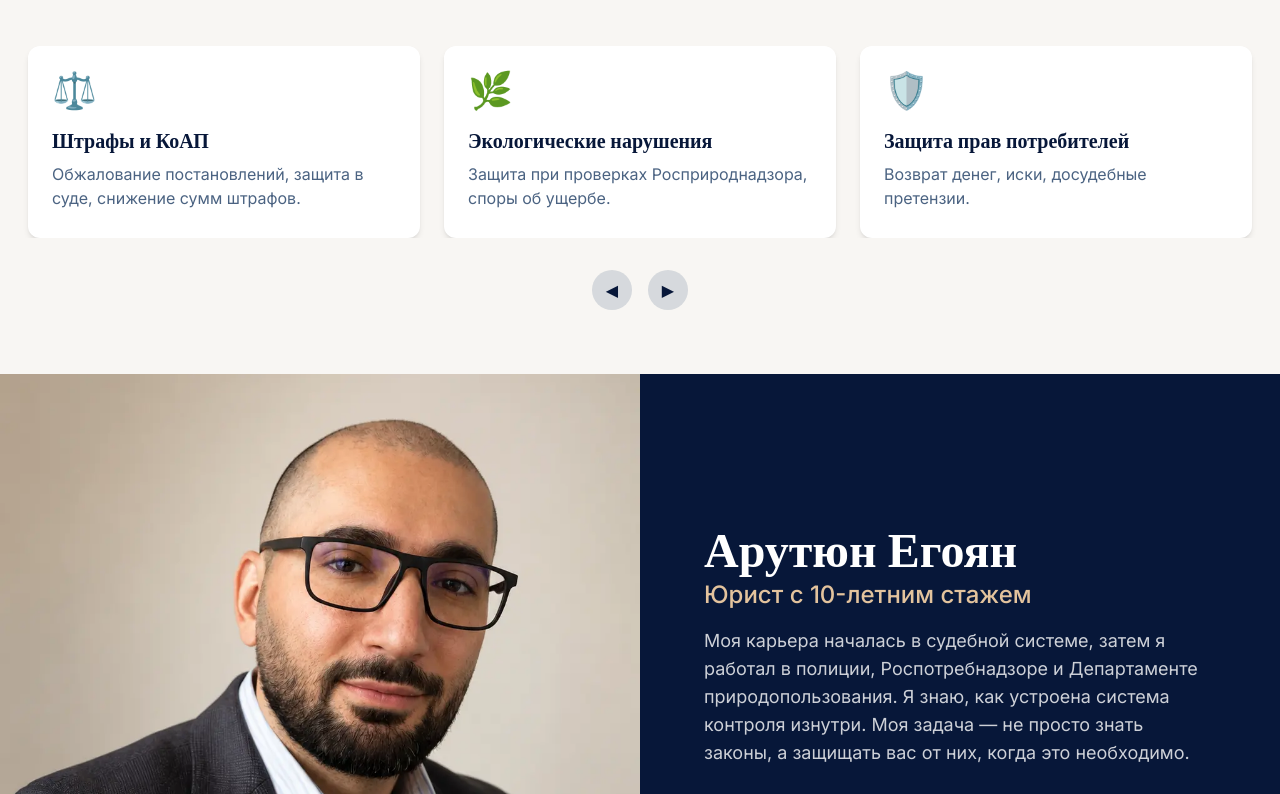
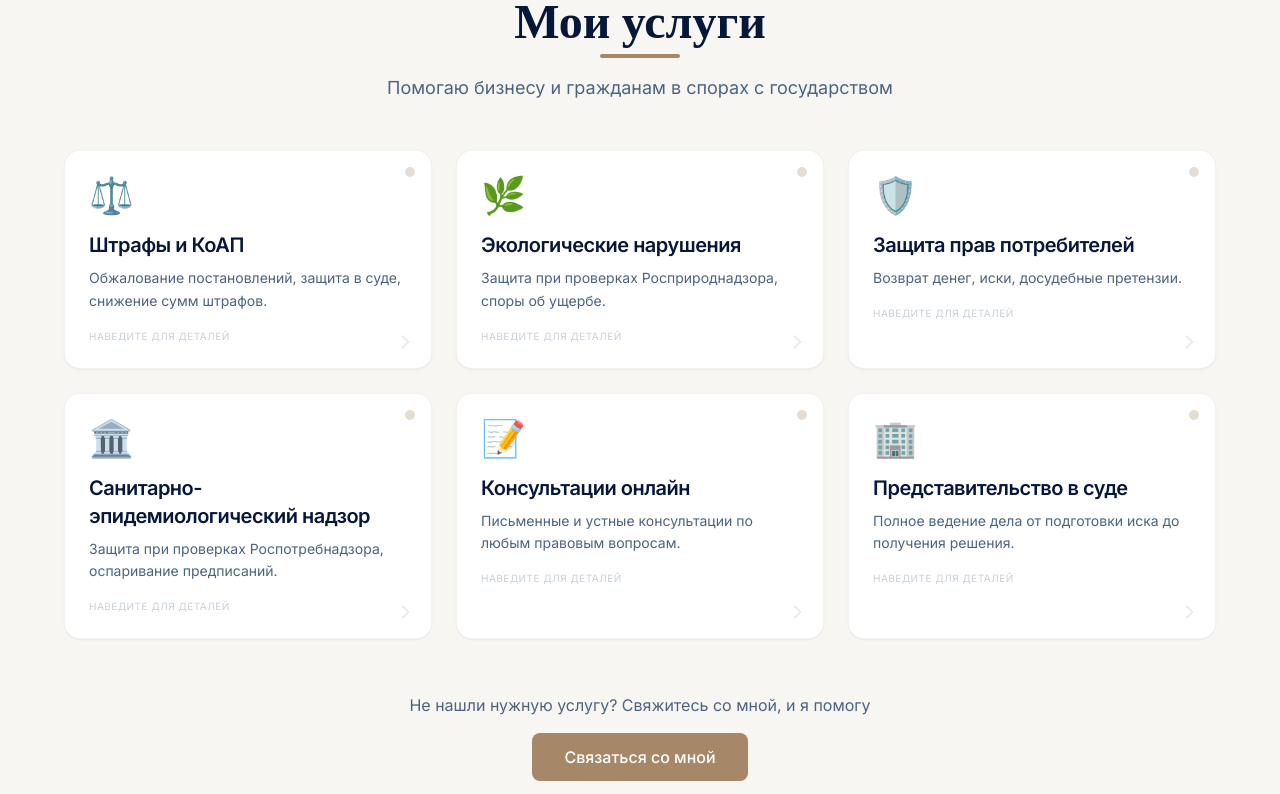
Before and after one commit to Freemason-EAG/myWebsite, a React (Vite) app: page / in a window 1280 px wide. Shown: the part 966-1760 px from the top of the page. Built offline with nearby package versions, Linux system fonts and the light colour scheme; a web font is replaced by a local one.

Commit message:
enhance Services UX with hover indicators

```diff
--- a/src/components/Services.jsx
+++ b/src/components/Services.jsx
@@ -1,105 +1,294 @@
-import { useCallback } from "react";
-import useEmblaCarousel from "embla-carousel-react";
-
 const services = [
   {
     icon: '⚖️',
     title: 'Штрафы и КоАП',
-        description: 'Обжалование постановлений, защита в суде, снижение сумм штрафов.'
+    description: 'Обжалование постановлений, защита в суде, снижение сумм штрафов.',
+    details: [
+      'Обжалование постановлений о штрафах',
+      'Защита в суде по делам об административных правонарушениях',
+      'Снижение сумм штрафов',
+      'Споры с ГИБДД, Роспотребнадзором и другими органами',
+    ],
   },
   {
     icon: '🌿',
     title: 'Экологические нарушения',
-        description: 'Защита при проверках Росприроднадзора, споры об ущербе.'
+    description: 'Защита при проверках Росприроднадзора, споры об ущербе.',
+    details: [
+      'Защита при проверках Росприроднадзора',
+      'Споры о возмещении экологического ущерба',
+      'Обжалование предписаний',
+      'Сопровождение при административных расследованиях',
+    ],
   },
   {
     icon: '🛡️',
     title: 'Защита прав потребителей',
-        description: 'Возврат денег, иски, досудебные претензии.'
+    description: 'Возврат денег, иски, досудебные претензии.',
+    details: [
+      'Досудебные претензии к продавцам',
+      'Иски о защите прав потребителей',
+      'Возврат товаров ненадлежащего качества',
+      'Взыскание неустоек и морального вреда',
+    ],
   },
   {
     icon: '🏛️',
-        title: 'Санитарно-эпидемиологическое благополучие',
-        description: 'Защита при проверках Роспотребнадзора'
+    title: 'Санитарно-эпидемиологический надзор',
+    description: 'Защита при проверках Роспотребнадзора, оспаривание предписаний.',
+    details: [
+      'Сопровождение проверок Роспотребнадзора',
+      'Оспаривание предписаний',
+      'Защита при административных расследованиях',
+      'Консультации по санитарному законодательству',
+    ],
   },
   {
     icon: '📝',
     title: 'Консультации онлайн',
-        description: 'Письменные и устные консультации по любым правовым вопросам.'
+    description: 'Письменные и устные консультации по любым правовым вопросам.',
+    details: [
+      'Устные и письменные консультации',
+      'Правовой анализ документов',
+      'Подготовка правовых заключений',
+      'Консультации по телефону и в мессенджерах',
+    ],
   },
   {
     icon: '🏢',
     title: 'Представительство в суде',
-        description: 'Полное ведение дела от подготовки иска до получения решения.'
+    description: 'Полное ведение дела от подготовки иска до получения решения.',
+    details: [
+      'Подготовка исковых заявлений',
+      'Представительство в судах всех инстанций',
+      'Обжалование судебных решений',
+      'Ведение дела "под ключ"',
+    ],
   },
 ]
 
 const Services = () => {
-    const [emblaRef, emblaApi] = useEmblaCarousel({
-        loop: true,
-        align: 'start',
-        slidesToScroll: 1,
-        breakpoints: {
-                '(min-width: 768px)': { slidesToScroll: 2 },
-                '(min-width: 1024px)': { slidesToScroll: 3 }
-        }
-    })
+  return (
+    <section className="min-h-screen bg-background flex items-center py-16 md:py-24">
+      <div className="container mx-auto px-4">
 
-    const scrollPrev = useCallback(() => {
-        if (emblaApi) emblaApi.scrollPrev()
-    }, [emblaApi])
-
-    const scrollNext = useCallback(() => {
-        if (emblaApi) emblaApi.scrollNext()
-    }, [emblaApi])
-
-    return (
-    <section className="py-12 md:py-16 bg-background">
-      <div className="container mx-auto px-4">
-        <h2 className="text-3xl font-bold text-center text-primary mb-12 font-heading">
+        {/* Заголовок */}
+        <div className="text-center mb-12">
+          <h2 className="text-3xl md:text-4xl lg:text-5xl font-bold font-heading text-primary">
             Мои услуги
           </h2>
+          <div className="w-20 h-1 bg-accent rounded-full mx-auto mt-3 mb-4"></div>
+          <p className="text-primary-light text-lg max-w-2xl mx-auto">
+            Помогаю бизнесу и гражданам в спорах с государством
+          </p>
+        </div>
 
-        <div className="overflow-hidden" ref={emblaRef}>
-          <div className="flex">
+        {/* Сетка услуг */}
+        <div className="grid grid-cols-1 md:grid-cols-2 lg:grid-cols-3 gap-6 max-w-6xl mx-auto">
           {services.map((service, index) => (
             <div
               key={index}
-                className="flex-shrink-0 w-full md:w-1/2 lg:w-1/3 px-3"
+              className="group relative rounded-2xl bg-background-card border border-black/5
+                         shadow-sm hover:shadow-xl
+                         transition-all duration-500 ease-[cubic-bezier(0.22,1,0.36,1)]
+                         p-6 cursor-pointer overflow-visible
+                         hover:-translate-y-1 hover:scale-[1.01]
+                         hover:z-20"
             >
-                <div className="bg-background-card rounded-xl shadow-md p-6 hover:shadow-xl transition h-full">
-                  <div className="text-accent text-4xl mb-4">
+              {/* subtle glow border like Apple UI */}
+              <div className="absolute inset-0 rounded-2xl opacity-0 group-hover:opacity-100
+                              transition-opacity duration-500
+                              bg-gradient-to-b from-white/10 to-transparent pointer-events-none" />
+
+              {/* Индикатор интерактивности — пульсирующая точка */}
+              <div className="absolute top-4 right-4 w-2.5 h-2.5 rounded-full bg-accent/30 group-hover:bg-accent/70 transition-colors duration-300 animate-pulse" />
+
+              {/* ICON */}
+              <div className="text-4xl mb-4 transition-transform duration-500 group-hover:-translate-y-0.5">
                 {service.icon}
               </div>
-                  <h3 className="text-xl font-semibold text-primary mb-2 font-heading">
+
+              {/* TITLE */}
+              <h3 className="text-xl font-semibold text-primary mb-2 tracking-tight">
                 {service.title}
               </h3>
-                  <p className="text-primary-light font-body">
+
+              {/* DESCRIPTION */}
+              <p className="text-primary-light text-sm leading-relaxed transition-opacity duration-300 group-hover:opacity-70">
                 {service.description}
               </p>
+
+              {/* Текст-подсказка */}
+              <p className="text-[10px] uppercase tracking-wider text-primary-light/30 group-hover:text-primary-light/60 transition-colors duration-300 mt-4">
+                Наведите для деталей
+              </p>
+
+              {/* Стрелка-подсказка */}
+              <div className="absolute bottom-4 right-4 text-accent/20 group-hover:text-accent transition-all duration-300 group-hover:translate-x-0.5">
+                <svg className="w-5 h-5" fill="none" stroke="currentColor" viewBox="0 0 24 24">
+                  <path strokeLinecap="round" strokeLinejoin="round" strokeWidth={2} d="M9 5l7 7-7 7" />
+                </svg>
+              </div>
+
+              {/* APPLE-STYLE FLOATING PANEL */}
+              <div
+                className="absolute left-1/2 -translate-x-1/2 top-0 w-[110%] max-h-[450px] min-h-full rounded-2xl
+                           bg-background-card/95 backdrop-blur-xl
+                           border border-black/10 shadow-2xl
+                           p-6
+                           opacity-0 invisible translate-y-3 scale-[0.98]
+                           group-hover:opacity-100 group-hover:visible
+                           group-hover:translate-y-0 group-hover:scale-100
+                           transition-all duration-500 ease-[cubic-bezier(0.22,1,0.36,1)]
+                           z-50 overflow-y-auto"
+              >
+                {/* top icon + title */}
+                <div className="mb-4">
+                  <div className="text-3xl mb-2 transition-transform duration-500 group-hover:scale-105">
+                    {service.icon}
+                  </div>
+                  <h3 className="text-lg font-semibold text-primary tracking-tight">
+                    {service.title}
+                  </h3>
+                </div>
+
+                {/* details */}
+                <ul className="space-y-2 border-t border-black/5 pt-4">
+                  {service.details.map((detail, idx) => (
+                    <li key={idx} className="text-sm text-primary-light flex gap-2">
+                      <span className="text-accent text-[10px] mt-[6px]">●</span>
+                      <span className="leading-relaxed">{detail}</span>
+                    </li>
+                  ))}
+                </ul>
               </div>
             </div>
           ))}
         </div>
+
+        {/* Призыв к действию */}
+        <div className="text-center mt-12 min-h-[100px] flex flex-col items-center justify-center">
+          <p className="text-primary-light mb-4">
+            Не нашли нужную услугу? Свяжитесь со мной, и я помогу
+          </p>
+          <a
+            href="#contact"
+            className="inline-block bg-accent hover:bg-accent-light text-white font-medium px-8 py-3 rounded-lg transition-all duration-300"
+          >
+            Связаться со мной
+          </a>
         </div>
 
-        <div className="flex justify-center gap-4 mt-8">
-          <button
-            onClick={scrollPrev}
-            className="bg-primary-light/20 hover:bg-primary-light/30 text-primary w-10 h-10 rounded-full flex items-center justify-center transition"
-          >
-            ◀
-          </button>
-          <button
-            onClick={scrollNext}
-            className="bg-primary-light/20 hover:bg-primary-light/30 text-primary w-10 h-10 rounded-full flex items-center justify-center transition"
-          >
-            ▶
-          </button>
-        </div>
       </div>
     </section>
   )
 }
 
 export default Services
+
+
+// import { useCallback } from "react";
+// import useEmblaCarousel from "embla-carousel-react";
+
+// const services = [
+//     {
+//         icon: '⚖️',
+//         title: 'Штрафы и КоАП',
+//         description: 'Обжалование постановлений, защита в суде, снижение сумм штрафов.'
+//     },
+//     {
+//         icon: '🌿',
+//         title: 'Экологические нарушения',
+//         description: 'Защита при проверках Росприроднадзора, споры об ущербе.'
+//   },
+//   {
+//         icon: '🛡️',
+//         title: 'Защита прав потребителей',
+//         description: 'Возврат денег, иски, досудебные претензии.'
+//   },
+//   {
+//         icon: '🏛️',
+//         title: 'Санитарно-эпидемиологическое благополучие',
+//         description: 'Защита при проверках Роспотребнадзора'
+//   },
+//   {
+//         icon: '📝',
+//         title: 'Консультации онлайн',
+//         description: 'Письменные и устные консультации по любым правовым вопросам.'
+//   },
+//   {
+//         icon: '🏢',
+//         title: 'Представительство в суде',
+//         description: 'Полное ведение дела от подготовки иска до получения решения.'
+//   },
+// ]
+
+// const Services = () => {
+//     const [emblaRef, emblaApi] = useEmblaCarousel({
+//         loop: true,
+//         align: 'start',
+//         slidesToScroll: 1,
+//         breakpoints: {
+//                 '(min-width: 768px)': { slidesToScroll: 2 },
+//                 '(min-width: 1024px)': { slidesToScroll: 3 }
+//         }
+//     })
+
+//     const scrollPrev = useCallback(() => {
+//         if (emblaApi) emblaApi.scrollPrev()
+//     }, [emblaApi])
+
+//     const scrollNext = useCallback(() => {
+//         if (emblaApi) emblaApi.scrollNext()
+//     }, [emblaApi])
+
+//     return (
+//     <section className="py-12 md:py-16 bg-background">
+//       <div className="container mx-auto px-4">
+//         <h2 className="text-3xl font-bold text-center text-primary mb-12 font-heading">
+//           Мои услуги
+//         </h2>
+
+//         <div className="overflow-hidden" ref={emblaRef}>
+//           <div className="flex">
+//             {services.map((service, index) => (
+//               <div
+//                 key={index}
+//                 className="flex-shrink-0 w-full md:w-1/2 lg:w-1/3 px-3"
+//               >
+//                 <div className="bg-background-card rounded-xl shadow-md p-6 hover:shadow-xl transition h-full">
+//                   <div className="text-accent text-4xl mb-4">
+//                     {service.icon}
+//                   </div>
+//                   <h3 className="text-xl font-semibold text-primary mb-2 font-heading">
+//                     {service.title}
+//                   </h3>
+//                   <p className="text-primary-light font-body">
+//                     {service.description}
+//                   </p>
+//                 </div>
+//               </div>
+//             ))}
+//           </div>
+//         </div>
+
+//         <div className="flex justify-center gap-4 mt-8">
+//           <button
+//             onClick={scrollPrev}
+//             className="bg-primary-light/20 hover:bg-primary-light/30 text-primary w-10 h-10 rounded-full flex items-center justify-center transition"
+//           >
+//             ◀
+//           </button>
+//           <button
+//             onClick={scrollNext}
+//             className="bg-primary-light/20 hover:bg-primary-light/30 text-primary w-10 h-10 rounded-full flex items-center justify-center transition"
+//           >
+//             ▶
+//           </button>
+//         </div>
+//       </div>
+//     </section>
+//   )
+// }
+
+// export default Services
```
Lines whose indentation alone changed are shown as unchanged.
